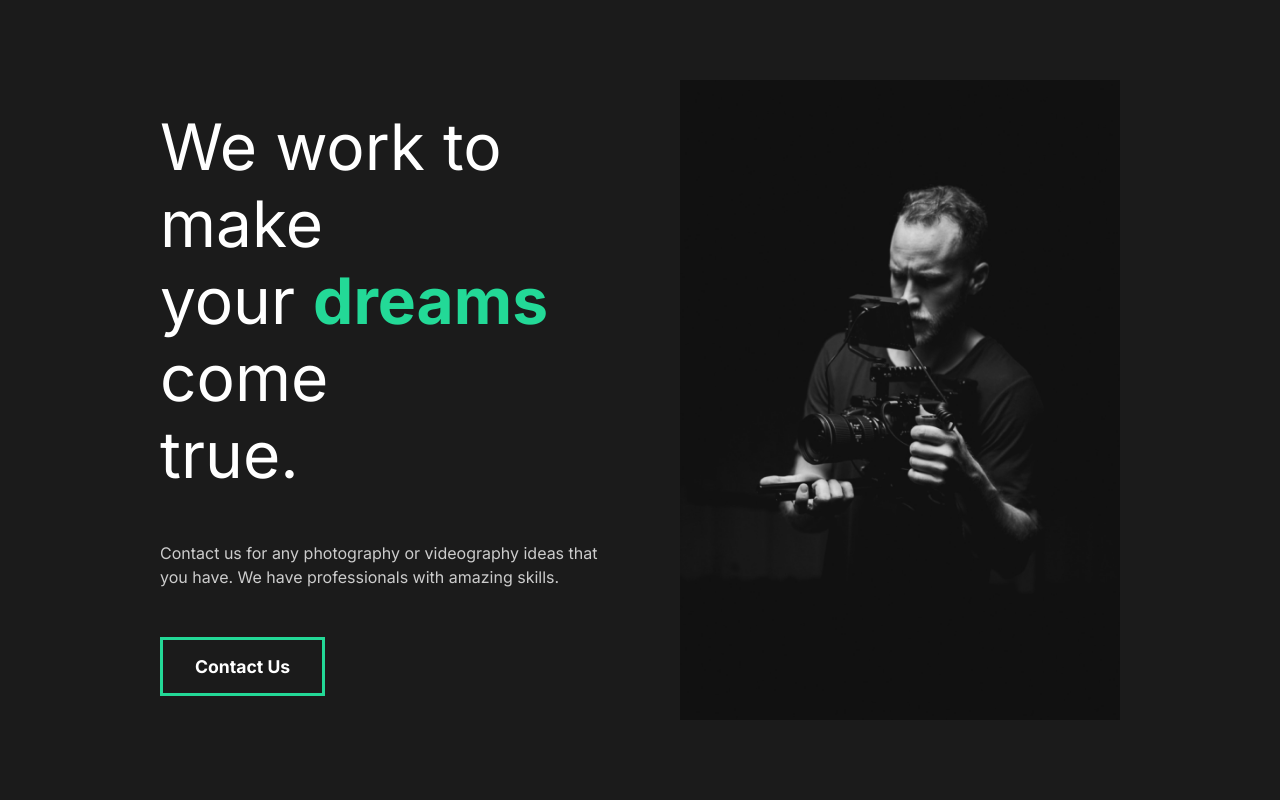
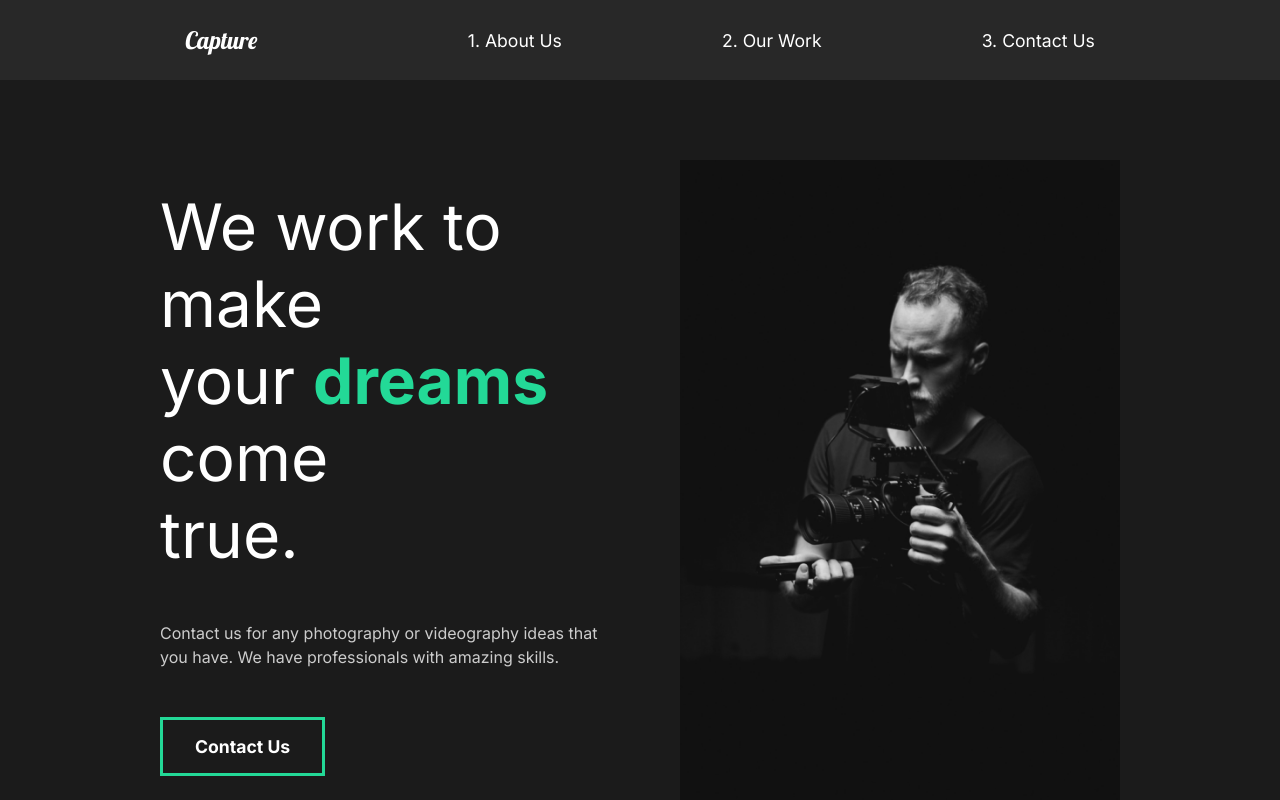
Before and after one commit to iamsomraj/Capture-Brand-Page, a React (Create React App) app: page / in a window 1280 px wide. Shown: the top 800 px of the page. Built offline with nearby package versions, Linux system fonts and the light colour scheme.

Commit message:
Added nav comp

```diff
--- a/src/App.tsx
+++ b/src/App.tsx
@@ -1,10 +1,12 @@
 import GlobalStyle from "./components/GlobalStyle";
+import Nav from "./components/Nav";
 import AboutUs from "./pages/AboutUs";
 
 function App() {
   return (
     <div className="App">
       <GlobalStyle />
+      <Nav />
       <AboutUs />
     </div>
   );
--- a/src/components/FaqSection.tsx
+++ b/src/components/FaqSection.tsx
@@ -1,6 +1,9 @@
+import styled from "styled-components";
+import { StyledAbout } from "../Styles";
+
 const FaqSection: React.FC = () => {
   return (
-    <div className="faq">
+    <StyledFaq>
       <h2>
         Any Questions <span>FAQ</span>
       </h2>
@@ -13,6 +16,7 @@
             Necessitatibus, neque.
           </p>
         </div>
+        <div className="faq-line"></div>
       </div>
       <div className="question">
         <h4>Daily Schedule</h4>
@@ -23,6 +27,7 @@
             Necessitatibus, neque.
           </p>
         </div>
+        <div className="faq-line"></div>
       </div>
       <div className="question">
         <h4>Diferrent Payment Methods</h4>
@@ -33,6 +38,7 @@
             Necessitatibus, neque.
           </p>
         </div>
+        <div className="faq-line"></div>
       </div>
       <div className="question">
         <h4>What Products do you offer.</h4>
@@ -43,9 +49,41 @@
             Necessitatibus, neque.
           </p>
         </div>
+        <div className="faq-line"></div>
       </div>
-    </div>
+    </StyledFaq>
   );
 };
 
+const StyledFaq = styled(StyledAbout)`
+  display: block;
+  span {
+    display: block;
+  }
+
+  h2 {
+    padding-bottom: 2rem;
+    font-weight: lighter;
+  }
+
+  .faq-line {
+    background: #ccc;
+    height: 0.2rem;
+    margin: 2rem 0;
+    width: 100%;
+  }
+
+  .question {
+    padding: 3rem 0;
+    cursor: pointer;
+  }
+
+  .answer {
+    padding: 2rem 0;
+    p {
+      padding: 1rem 0;
+    }
+  }
+`;
+
 export default FaqSection;
--- a/src/components/GlobalStyle.tsx
+++ b/src/components/GlobalStyle.tsx
@@ -43,6 +43,7 @@
 
   h4 {
     font-weight: bold;
+    font-size: 2rem;
   }
 
   a {
--- /dev/null
+++ b/src/components/Nav.tsx
@@ -0,0 +1,58 @@
+/* eslint-disable jsx-a11y/anchor-is-valid */
+import styled from "styled-components";
+
+const Nav: React.FC = () => {
+  return (
+    <StyledNav>
+      <h1>
+        <a id="logo" href="#">
+          Capture
+        </a>
+      </h1>
+      <ul>
+        <li>
+          <a href="#">1. About Us</a>
+        </li>
+        <li>
+          <a href="#">2. Our Work</a>
+        </li>
+        <li>
+          <a href="#">3. Contact Us</a>
+        </li>
+      </ul>
+    </StyledNav>
+  );
+};
+
+const StyledNav = styled.nav`
+  min-height: 10vh;
+  display: flex;
+  margin: auto;
+  justify-content: space-around;
+  align-items: center;
+  padding: 1rem 10rem;
+  background: #282828;
+
+  a {
+    color: #fff;
+    text-decoration: none;
+  }
+
+  ul {
+    display: flex;
+    list-style: none;
+  }
+
+  #logo {
+    font-size: 1.5rem;
+    font-family: "lobster", cursive;
+    font-weight: lighter;
+  }
+
+  li {
+    padding-left: 10rem;
+    position: relative;
+  }
+`;
+
+export default Nav;
```
